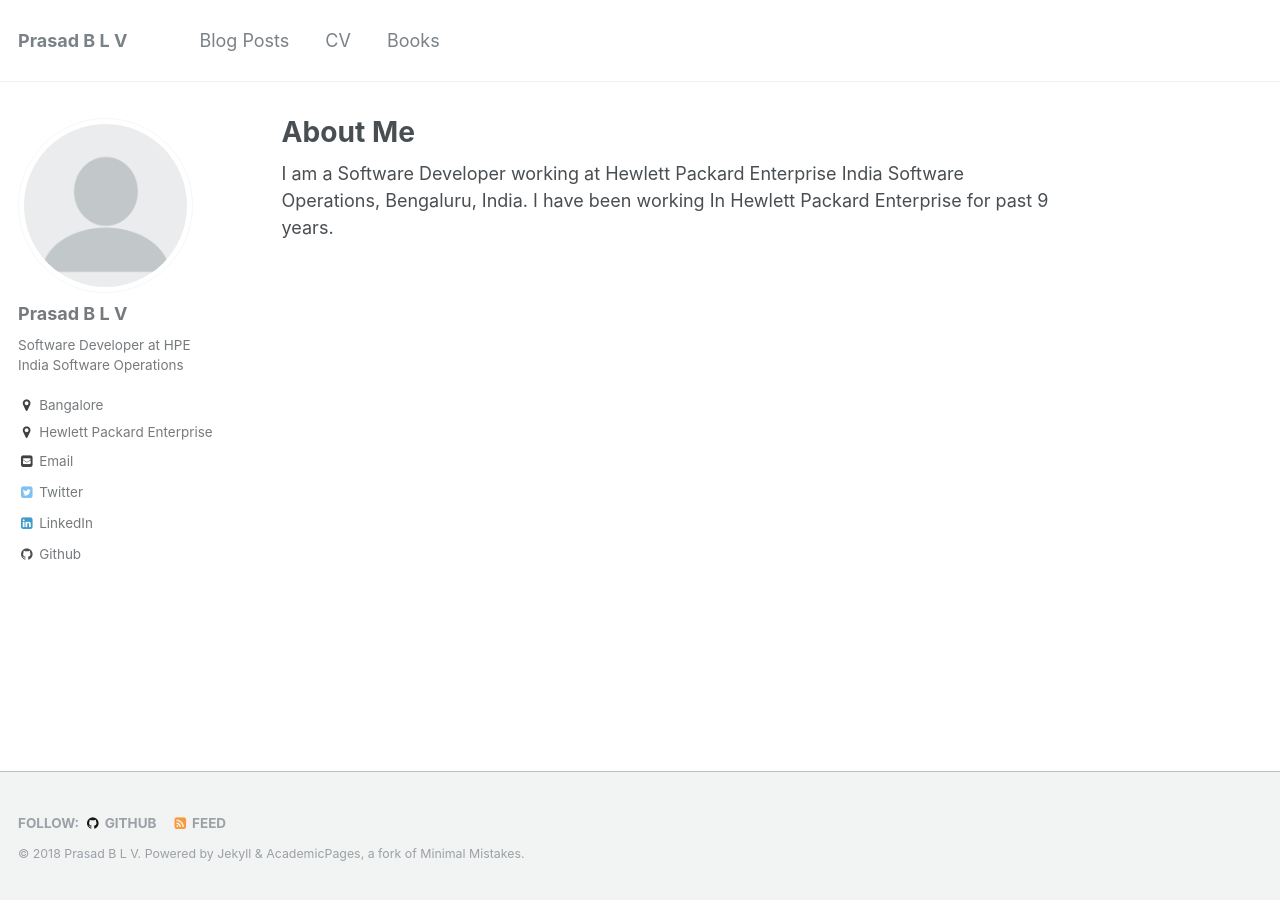
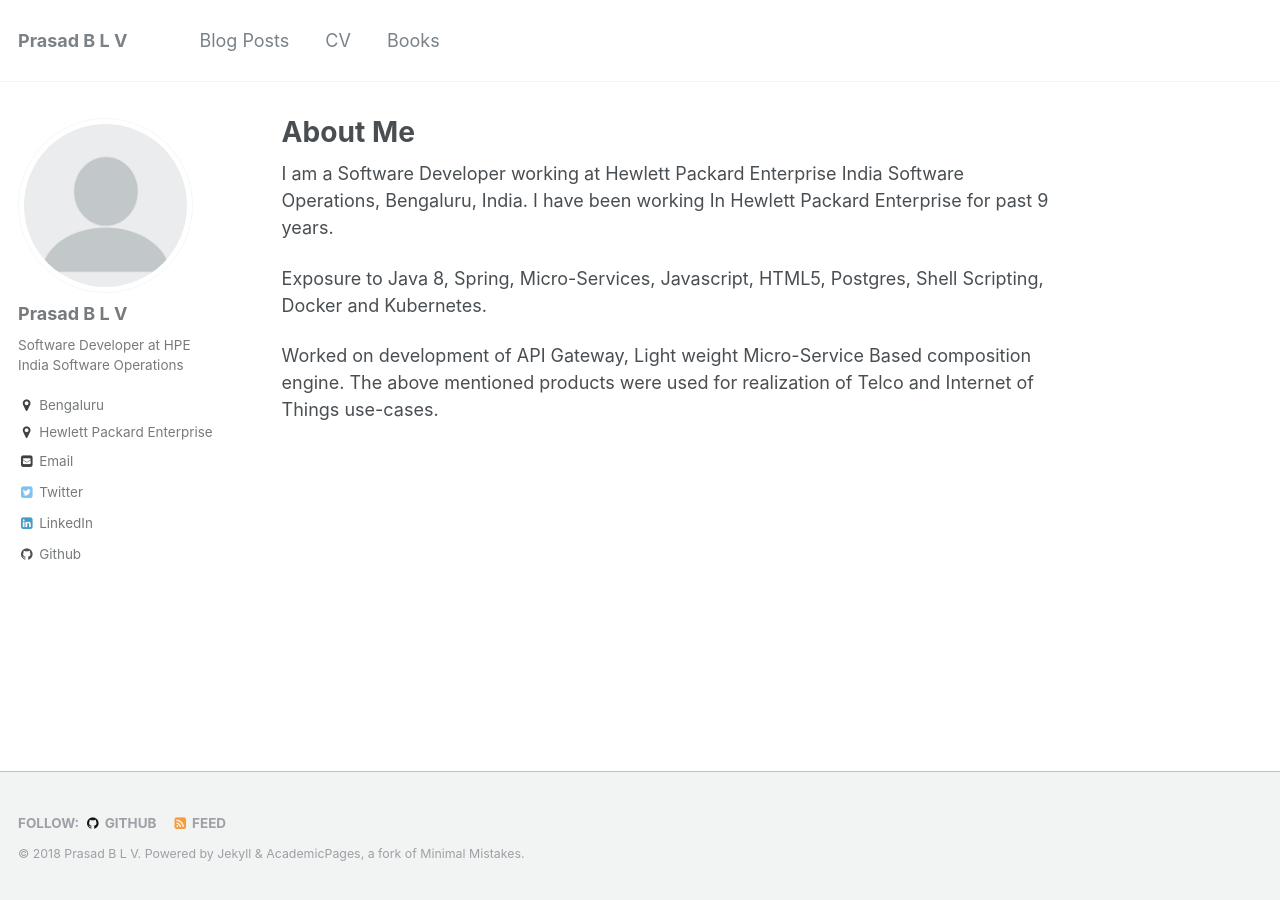
Before and after one commit to prasadblv/pblv, a Jekyll site: the page built from _pages/about.md, in a window 1280 px wide. Built offline with Jekyll 4.4.1, drawn with Linux system fonts in a browser that asks for light colours.

Commit message:
Added changes to About Pages

```diff
--- a/_config.yml
+++ b/_config.yml
@@ -82,7 +82,7 @@ author:
   name             : "Prasad B L V"
   avatar           : "profile.png"
   bio              : "Software Developer at HPE India Software Operations"
-  location         : "Bangalore"
+  location         : "Bengaluru"
   employer         : "Hewlett Packard Enterprise"
   #googlescholar    : "http://yourfullgooglescholarurl.com"
   email            : "prasadblv8784@gmail.com"
--- a/_pages/about.md
+++ b/_pages/about.md
@@ -12,3 +12,8 @@ redirect_from:
 
 I am a Software Developer working at Hewlett Packard Enterprise India Software Operations, Bengaluru, India.
 I have been working In Hewlett Packard Enterprise for past 9 years.
+
+Exposure to Java 8, Spring, Micro-Services, Javascript, HTML5, Postgres, Shell Scripting, Docker and Kubernetes.
+
+Worked on development of API Gateway, Light weight Micro-Service Based composition engine.
+The above mentioned products were used for realization of Telco and Internet of Things use-cases.
```
